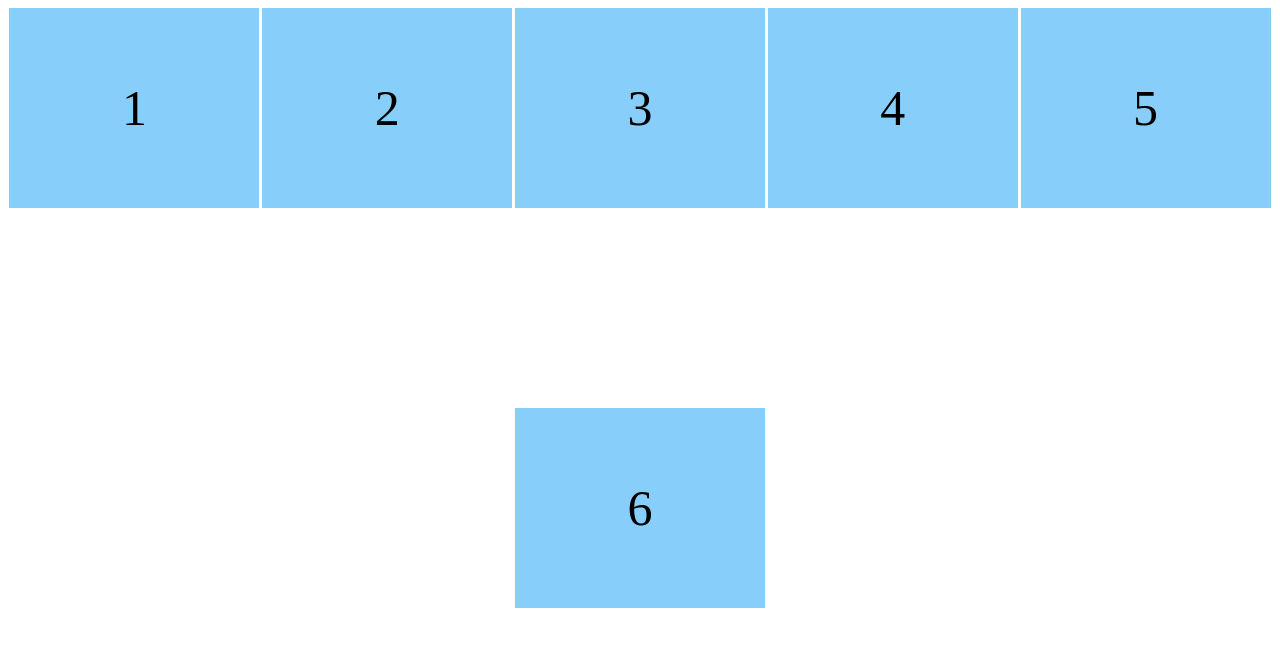
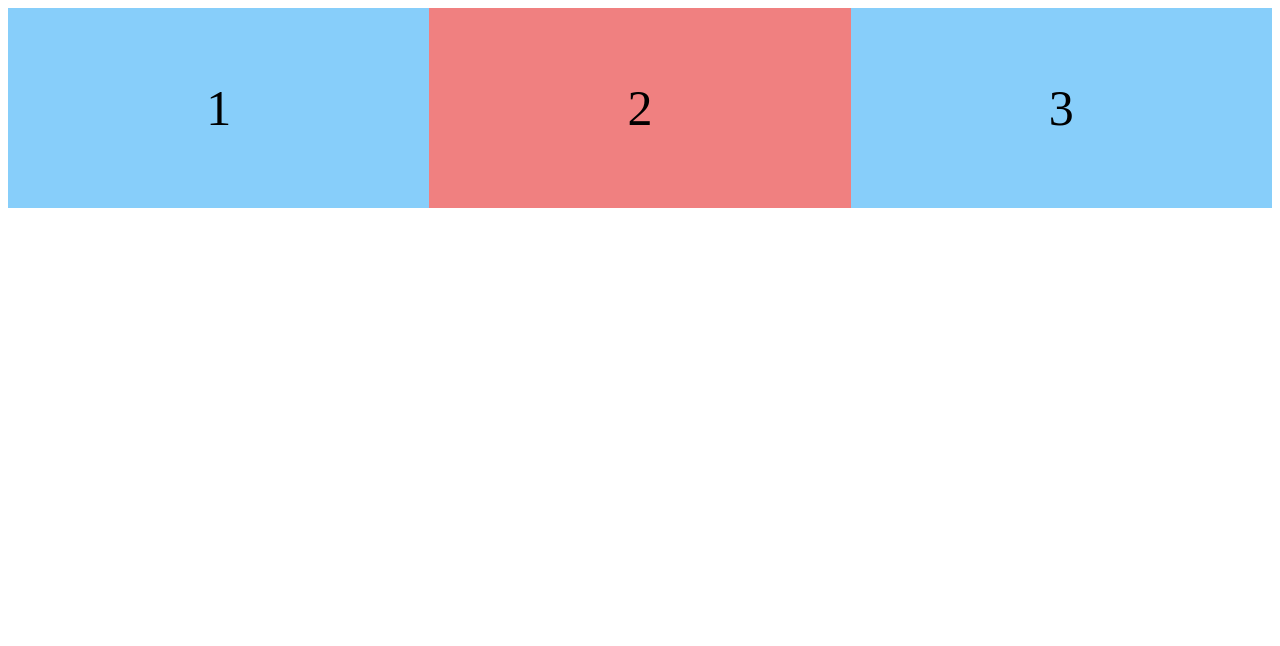
Before and after one commit to sorious77/css-master, a plain HTML site: page index.html in a window 1280 px wide. Drawn offline with Linux system fonts and the light colour scheme.

Commit message:
# 1.6 flex-grow, flex-shrink

```diff
--- a/index.html
+++ b/index.html
@@ -9,9 +9,6 @@
       <div class="box">1</div>
       <div class="box">2</div>
       <div class="box">3</div>
-      <div class="box">4</div>
-      <div class="box">5</div>
-      <div class="box">6</div>
     </div>
   </body>
 </html>
--- a/style.css
+++ b/style.css
@@ -5,15 +5,19 @@
 
   /* Main-Axis */
   justify-content: space-around;
-
-  flex-wrap: wrap;
 }
 
 .box {
   background-color: lightskyblue;
-  width: 250px;
+  width: 500px;
   height: 200px;
   display: flex;
   justify-content: center;
   align-items: center;
 }
+
+.box:nth-child(2) {
+  background-color: lightcoral;
+  /* flex-shrink: 0; */
+  flex-grow: 2;
+}
```
